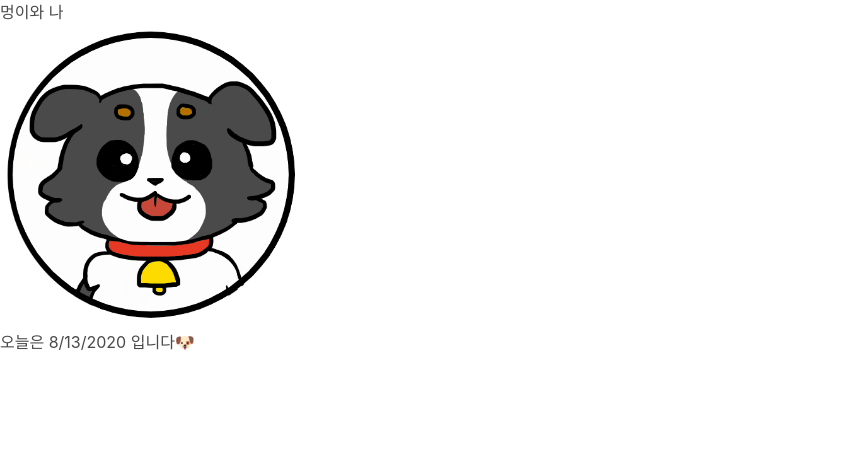
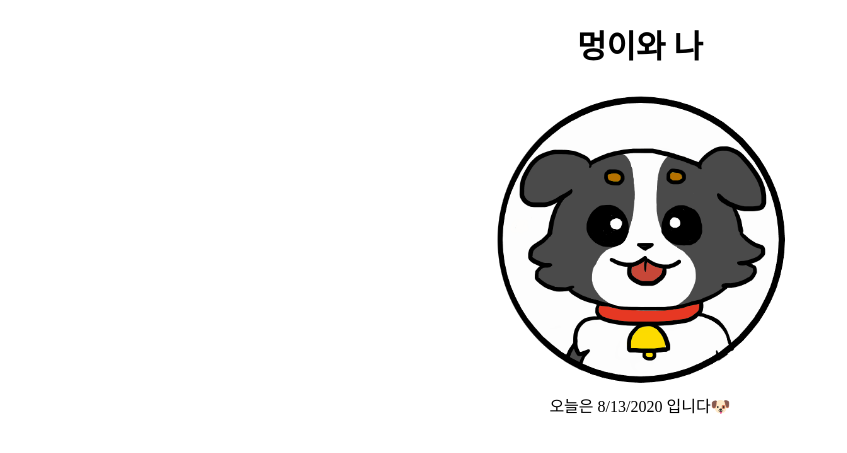
Before and after one commit to bibi6666667/scc, a Python web app: template my_project/templates/index.html in a window 1280 px wide. Shown: the top 453 px of the page, without its empty margins (0-847 px from the left). Run offline with Jinja, Linux system fonts and the light colour scheme; the template is opened without the code that fills it, so the values that code supplies are empty; some libraries are stand-ins or nearby versions.

Commit message:
오늘 구현한 영역 가운데정렬!
div id='wrap'으로 처리하고 영역과 내부요소를 가운데정렬까지 했다.

```diff
--- a/my_project/templates/index.html
+++ b/my_project/templates/index.html
@@ -6,13 +6,18 @@
     <meta name="viewport" content="width=device-width, initial-scale=1.0"/>
 
     <script src="https://ajax.googleapis.com/ajax/libs/jquery/3.5.1/jquery.min.js"></script>
-    <link rel="stylesheet" href="https://cdn.jsdelivr.net/npm/bulma@0.8.0/css/bulma.min.css"/>
-    <script defer src="https://use.fontawesome.com/releases/v5.3.1/js/all.js"></script>
 
     <style>
+
         #doggo_icon {
             width: 300px;
             height: 300px;
+        }
+
+        .wrap {
+            margin: 10px auto;
+            width: 1000px;
+            text-align: center;
         }
 
     </style>
@@ -86,15 +91,15 @@
     </script>
 </head>
 <body>
-<h1>멍이와 나</h1>
+<div class="wrap">
+    <h1>멍이와 나</h1>
+    <div id="title">
+        <img id="doggo_icon" src="../static/Doggo_icon.png" alt="아이콘 이미지">
+    </div>
 
-<div id="title">
-    <img id="doggo_icon" src="../static/Doggo_icon.png" alt="아이콘 이미지">
-</div>
-<div>
     오늘은 <span id="today"></span> 입니다🐶
-</div>
 
 
+</div>
 </body>
 </html>
```
